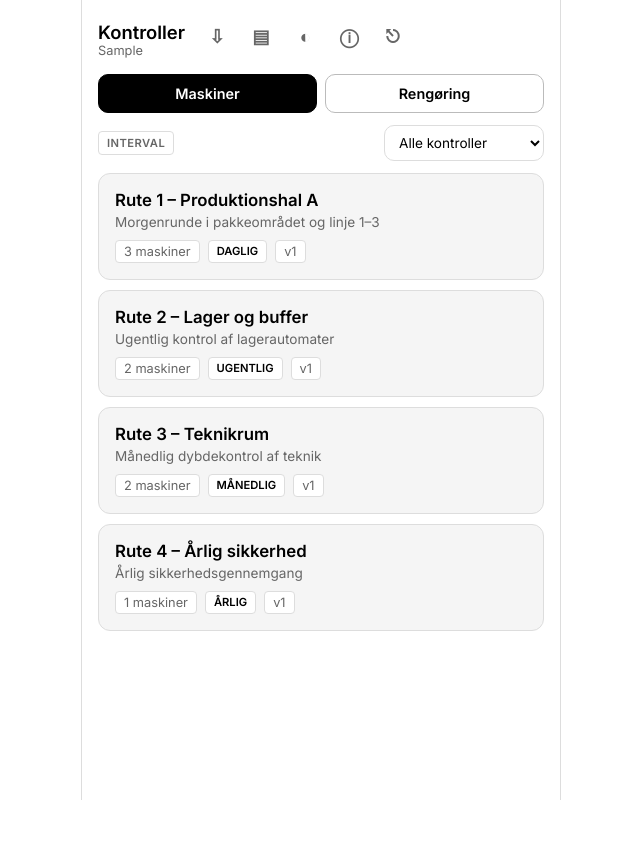
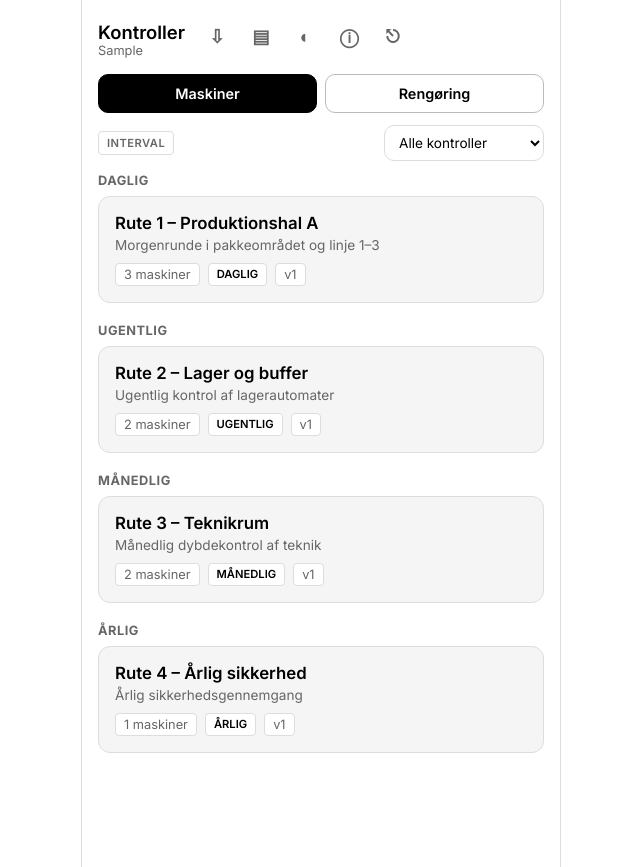
Before and after one commit to toeffe/MallarsTing, a plain HTML site: page index.html in a window 1280 px wide. Both pictures are taken after typing "Sample" into the empty fields and a click on the button "Log ind". Shown: the whole page, without its empty margins (319-959 px from the left). Before the commit the page ends 800 px from the top, so only its background shows below. Drawn offline with nearby package versions, Linux system fonts and the light colour scheme.

Commit message:
Group and sort task list by interval when viewing all schedules
Co-Authored-By: Claude Sonnet 5 <noreply@anthropic.com>

```diff
--- a/css/styles.css
+++ b/css/styles.css
@@ -242,6 +242,16 @@ input:focus, select:focus, textarea:focus {
 
 /* ── Route list ────────────────────────────────────── */
 .route-list { padding: 0 16px 24px; display: flex; flex-direction: column; gap: 10px; }
+
+.route-group-heading {
+  margin: 10px 0 -2px;
+  font-size: 0.8rem;
+  font-weight: 700;
+  text-transform: uppercase;
+  letter-spacing: 0.04em;
+  color: var(--text-muted);
+}
+.route-group-heading:first-child { margin-top: 0; }
 
 .route-card {
   background: var(--surface);
--- a/js/app.js
+++ b/js/app.js
@@ -304,28 +304,14 @@ function renderCategoryBar() {
   if (mapPanel) mapPanel.classList.toggle("hidden", state.categoryFilter !== "rengoring");
 }
 
-function renderDashboard() {
-  renderCategoryBar();
-  const filter = $("#schedule-filter").value;
-  const list = $("#route-list");
-  list.innerHTML = "";
+const SCHEDULE_ORDER = ["daily", "weekly", "monthly", "yearly"];
 
-  const all = Object.values(store.getTemplates());
-  const filtered = all.filter((t) => {
-    const catOk = (t.category || "andet") === state.categoryFilter;
-    const schedOk = filter === "all" || t.schedule === filter;
-    return catOk && schedOk;
-  });
-
-  if (!filtered.length) {
-    const empty = document.createElement("p");
-    empty.style.cssText = "color:var(--text-muted);text-align:center;padding:24px";
-    empty.textContent = "Ingen kontroller for denne plan.";
-    list.appendChild(empty);
-    return;
+function scheduleSortIndex(schedule) {
+  const i = SCHEDULE_ORDER.indexOf(schedule);
+  return i === -1 ? SCHEDULE_ORDER.length : i;
 }
 
-  filtered.forEach((template) => {
+function buildRouteCard(template) {
   const card = document.createElement("div");
   const done = isTemplateDone(template);
   card.className = "route-card" + (done ? " done" : "");
@@ -365,7 +351,49 @@ function renderDashboard() {
   card.appendChild(meta);
 
   card.addEventListener("click", () => startTemplate(template));
-    list.appendChild(card);
+  return card;
+}
+
+function renderDashboard() {
+  renderCategoryBar();
+  const filter = $("#schedule-filter").value;
+  const list = $("#route-list");
+  list.innerHTML = "";
+
+  const all = Object.values(store.getTemplates());
+  const filtered = all.filter((t) => {
+    const catOk = (t.category || "andet") === state.categoryFilter;
+    const schedOk = filter === "all" || t.schedule === filter;
+    return catOk && schedOk;
+  });
+
+  if (!filtered.length) {
+    const empty = document.createElement("p");
+    empty.style.cssText = "color:var(--text-muted);text-align:center;padding:24px";
+    empty.textContent = "Ingen kontroller for denne plan.";
+    list.appendChild(empty);
+    return;
+  }
+
+  if (filter === "all") {
+    filtered.sort((a, b) => scheduleSortIndex(a.schedule) - scheduleSortIndex(b.schedule));
+
+    let currentSchedule = null;
+    filtered.forEach((template) => {
+      if (template.schedule !== currentSchedule) {
+        currentSchedule = template.schedule;
+        const heading = document.createElement("h4");
+        heading.className = "route-group-heading";
+        heading.textContent = scheduleLabel(currentSchedule);
+        list.appendChild(heading);
+      }
+      list.appendChild(buildRouteCard(template));
+    });
+    return;
+  }
+
+  filtered.forEach((template) => {
+    list.appendChild(buildRouteCard(template));
   });
 }
 
```
Lines whose indentation alone changed are shown as unchanged.
